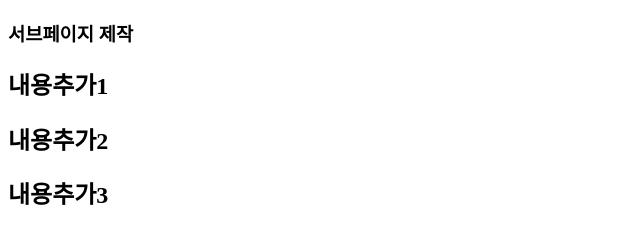
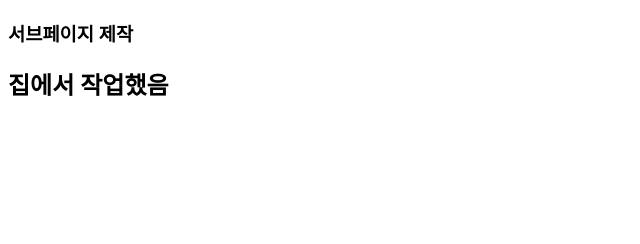
Before and after one commit to ss133600/git_base_23_08_30, a plain HTML site: page sub01.html in a window 1280 px wide. Shown: the whole page, without its empty margins (0-640 px from the left). Drawn offline with Linux system fonts and the light colour scheme.

Commit message:
최종 집 작업

```diff
--- a/sub01.html
+++ b/sub01.html
@@ -7,8 +7,9 @@
   </head>
   <body>
     <h3>서브페이지 제작</h3>
-    <h2>내용추가1</h2>
+    <!-- <h2>내용추가1</h2>
     <h2>내용추가2</h2>
-    <h2>내용추가3</h2>
+    <h2>내용추가3</h2> -->
+    <h2>집에서 작업했음</h2>
   </body>
 </html>
```
